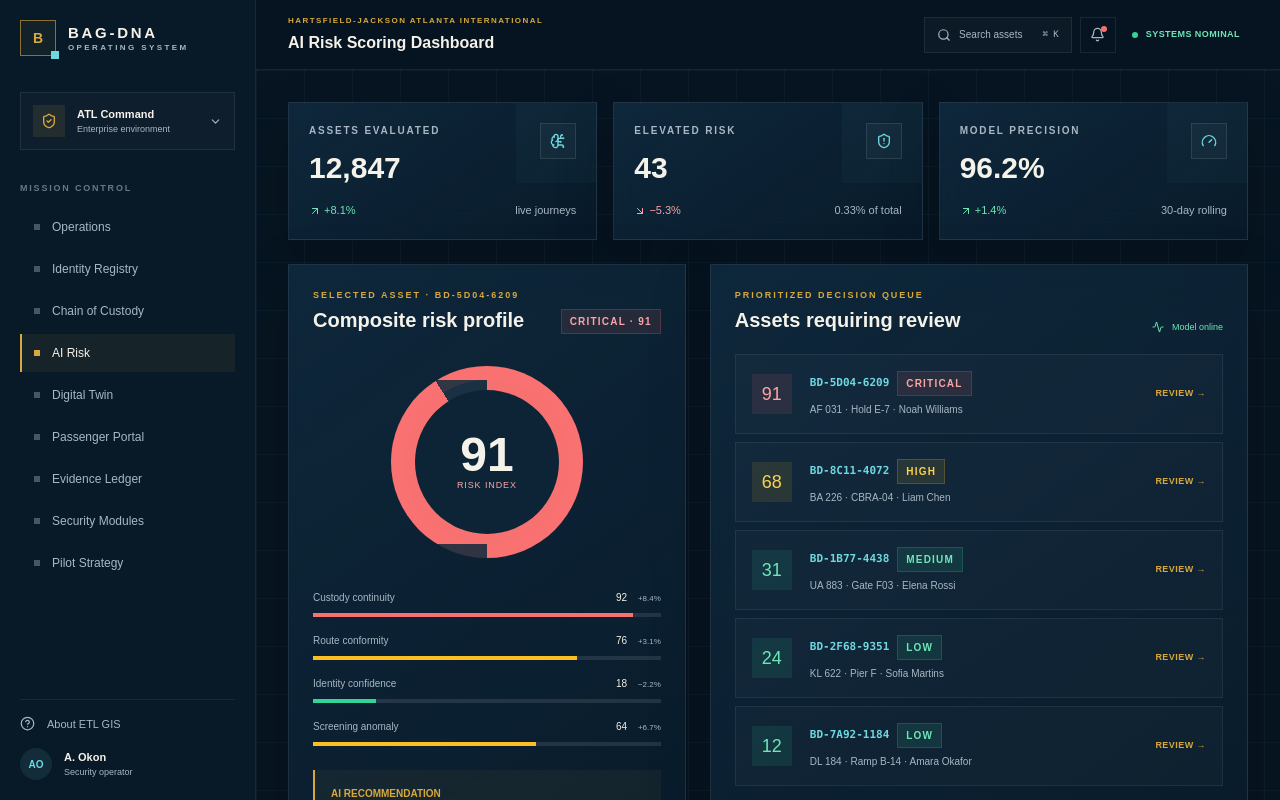
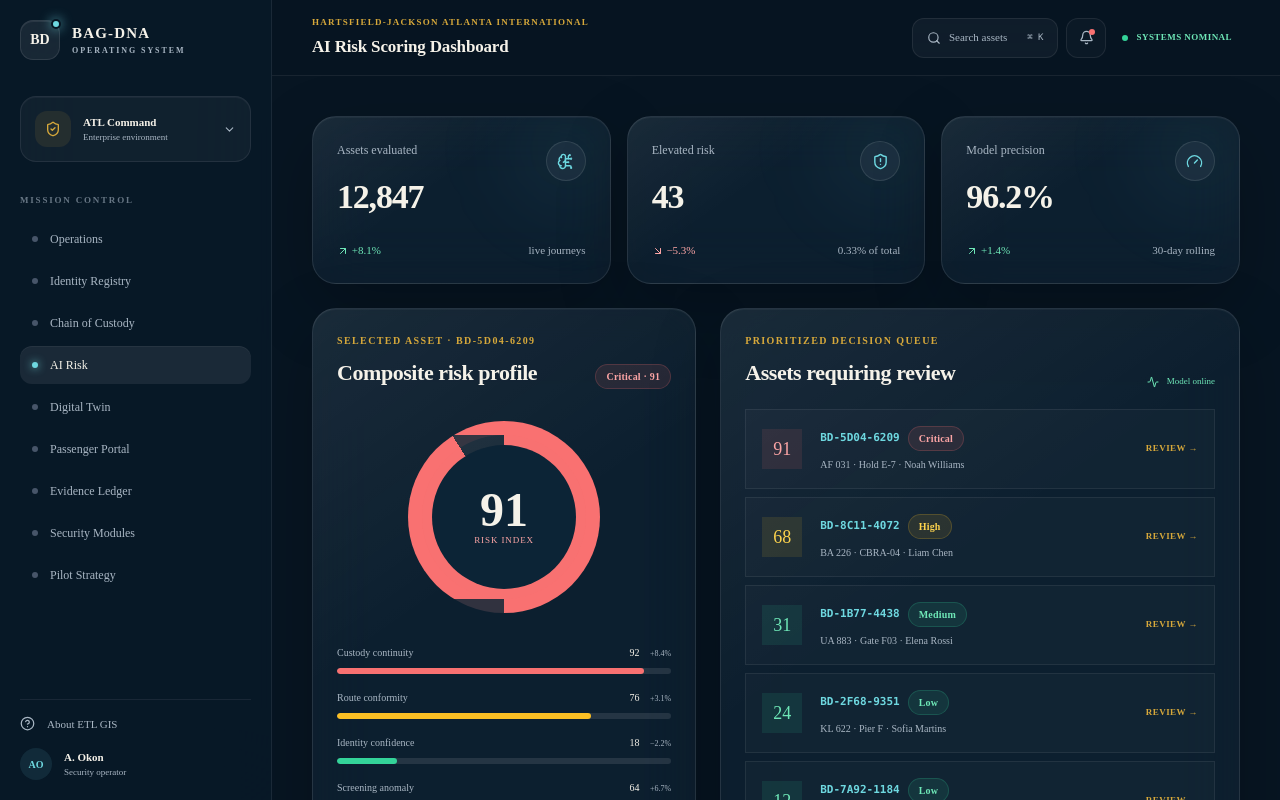
Before and after one commit to Omoluabi1003/bag-dna-os, a Next.js app: page /risk in a window 1280 px wide. Shown: the top 800 px of the page. Built offline with nearby package versions, Linux system fonts and the light colour scheme.

Commit message:
Refine dashboard with premium enterprise design

```diff
--- a/app/globals.css
+++ b/app/globals.css
@@ -4,6 +4,9 @@
 
 :root {
   color-scheme: dark;
+  --surface: rgba(17, 35, 51, .72);
+  --surface-strong: rgba(20, 41, 59, .92);
+  --hairline: rgba(255, 255, 255, .1);
 }
 
 * { box-sizing: border-box; }
@@ -11,11 +14,20 @@ html { scroll-behavior: smooth; }
 body {
   margin: 0;
   color: #f5f2e9;
-  background: #071522;
-  font-family: Arial, Helvetica, sans-serif;
+  background:
+    radial-gradient(circle at 82% -10%, rgba(74, 162, 174, .14), transparent 32rem),
+    radial-gradient(circle at 16% 0%, rgba(215, 169, 59, .08), transparent 26rem),
+    #071522;
+  font-family: var(--font-sans), -apple-system, BlinkMacSystemFont, "SF Pro Text", "Segoe UI", sans-serif;
+  -webkit-font-smoothing: antialiased;
 }
 
 ::selection { background: rgba(215, 169, 59, .35); }
+button, a { -webkit-tap-highlight-color: transparent; }
+button:focus-visible, a:focus-visible {
+  outline: 2px solid #6ed8e0;
+  outline-offset: 3px;
+}
 
 .grid-field {
   background-image:
@@ -30,10 +42,24 @@ body {
 }
 
 .glass {
-  background: linear-gradient(145deg, rgba(16,43,64,.84), rgba(10,29,45,.72));
-  border: 1px solid rgba(169,183,196,.13);
-  box-shadow: 0 22px 60px rgba(0,0,0,.18);
-  backdrop-filter: blur(18px);
+  background:
+    linear-gradient(145deg, rgba(255,255,255,.055), transparent 42%),
+    var(--surface);
+  border: 1px solid var(--hairline);
+  border-radius: 24px;
+  box-shadow:
+    0 1px 0 rgba(255,255,255,.04) inset,
+    0 24px 70px rgba(0,0,0,.22);
+  backdrop-filter: blur(28px) saturate(140%);
+}
+
+.glass-interactive {
+  transition: transform .3s cubic-bezier(.2,.8,.2,1), border-color .3s ease, background .3s ease;
+}
+.glass-interactive:hover {
+  transform: translateY(-2px);
+  border-color: rgba(255,255,255,.17);
+  background-color: rgba(22,45,64,.82);
 }
 
 .gold-line {
@@ -57,3 +83,12 @@ body {
   100% { transform: scale(1.5); opacity: 0; }
 }
 .pulse-ring { animation: pulse-ring 2s ease-out infinite; }
+
+@media (prefers-reduced-motion: reduce) {
+  *, *::before, *::after {
+    scroll-behavior: auto !important;
+    animation-duration: .01ms !important;
+    animation-iteration-count: 1 !important;
+    transition-duration: .01ms !important;
+  }
+}
--- a/components/logo.tsx
+++ b/components/logo.tsx
@@ -3,14 +3,14 @@ import Link from "next/link";
 export function Logo({ compact = false }: { compact?: boolean }) {
   return (
     <Link href="/" className="group flex items-center gap-3">
-      <span className="relative grid h-9 w-9 place-items-center border border-gold/60 bg-gold/5 text-sm font-bold text-gold">
-        B
-        <span className="absolute -bottom-1 -right-1 h-2 w-2 bg-cyan" />
+      <span className="relative grid h-10 w-10 place-items-center rounded-[13px] border border-white/10 bg-white/[.07] text-sm font-semibold text-ivory shadow-[inset_0_1px_0_rgba(255,255,255,.08)] transition group-hover:bg-white/[.11]">
+        BD
+        <span className="absolute -right-0.5 -top-0.5 h-2.5 w-2.5 rounded-full border-2 border-ink bg-cyan shadow-[0_0_12px_rgba(110,216,224,.8)]" />
       </span>
       {!compact && (
         <span className="leading-none">
-          <span className="block font-display text-[15px] font-bold tracking-[.18em] text-ivory">BAG-DNA</span>
-          <span className="mt-1 block text-[8px] font-bold tracking-[.3em] text-mist">OPERATING SYSTEM</span>
+          <span className="block font-display text-[15px] font-semibold tracking-[.08em] text-ivory">BAG-DNA</span>
+          <span className="mt-1.5 block text-[8px] font-semibold tracking-[.24em] text-mist">OPERATING SYSTEM</span>
         </span>
       )}
     </Link>
--- a/components/shell.tsx
+++ b/components/shell.tsx
@@ -15,13 +15,13 @@ export function AppShell({ children, title, eyebrow = "Hartsfield-Jackson Atlant
 
   return (
     <div className="min-h-screen bg-ink">
-      <aside className={`fixed inset-y-0 left-0 z-50 w-64 border-r border-white/[.07] bg-[#081927] p-5 transition-transform lg:translate-x-0 ${open ? "translate-x-0" : "-translate-x-full"}`}>
+      <aside className={`fixed inset-y-0 left-0 z-50 w-[272px] border-r border-white/[.08] bg-[#081927]/90 p-5 shadow-2xl backdrop-blur-2xl transition-transform lg:translate-x-0 lg:shadow-none ${open ? "translate-x-0" : "-translate-x-full"}`}>
         <div className="flex items-center justify-between">
           <Logo />
           <button className="text-mist lg:hidden" onClick={() => setOpen(false)} aria-label="Close navigation"><X size={20}/></button>
         </div>
-        <div className="mt-9 flex items-center gap-3 border border-white/[.08] bg-white/[.025] p-3">
-          <div className="grid h-8 w-8 place-items-center bg-gold/10 text-gold"><ShieldCheck size={16}/></div>
+        <div className="mt-9 flex items-center gap-3 rounded-2xl border border-white/[.08] bg-white/[.04] p-3.5 shadow-[inset_0_1px_0_rgba(255,255,255,.04)]">
+          <div className="grid h-9 w-9 place-items-center rounded-xl bg-gold/10 text-gold"><ShieldCheck size={16}/></div>
           <div className="min-w-0 flex-1">
             <p className="truncate text-[11px] font-bold text-ivory">ATL Command</p>
             <p className="text-[9px] text-mist">Enterprise environment</p>
@@ -32,8 +32,8 @@ export function AppShell({ children, title, eyebrow = "Hartsfield-Jackson Atlant
         <nav className="space-y-1">
           {navItems.map((item) => (
             <Link key={item.href} href={item.href} onClick={() => setOpen(false)}
-              className={`flex items-center gap-3 border-l-2 px-3 py-2.5 text-[12px] transition ${pathname === item.href ? "border-gold bg-gold/[.07] text-ivory" : "border-transparent text-mist hover:bg-white/[.03] hover:text-ivory"}`}>
-              <span className={`h-1.5 w-1.5 ${pathname === item.href ? "bg-gold" : "bg-slate-600"}`}/>
+              className={`flex items-center gap-3 rounded-xl px-3 py-2.5 text-[12px] font-medium transition ${pathname === item.href ? "bg-white/[.08] text-ivory shadow-[inset_0_1px_0_rgba(255,255,255,.05)]" : "text-mist hover:bg-white/[.04] hover:text-ivory"}`}>
+              <span className={`h-1.5 w-1.5 rounded-full ${pathname === item.href ? "bg-cyan shadow-[0_0_8px_#6ed8e0]" : "bg-slate-600"}`}/>
               {item.label}
             </Link>
           ))}
@@ -46,22 +46,22 @@ export function AppShell({ children, title, eyebrow = "Hartsfield-Jackson Atlant
           </div>
         </div>
       </aside>
-      <div className="lg:pl-64">
-        <header className="sticky top-0 z-40 flex h-[70px] items-center justify-between border-b border-white/[.07] bg-ink/90 px-5 backdrop-blur-xl md:px-8">
+      <div className="lg:pl-[272px]">
+        <header className="sticky top-0 z-40 flex h-[76px] items-center justify-between border-b border-white/[.07] bg-ink/75 px-5 backdrop-blur-2xl md:px-10">
           <div className="flex items-center gap-3">
             <button className="text-mist lg:hidden" onClick={() => setOpen(true)} aria-label="Open navigation"><Menu size={20}/></button>
             <div>
-              <p className="text-[8px] font-bold uppercase tracking-[.18em] text-gold">{eyebrow}</p>
-              <h1 className="mt-1 font-display text-base font-semibold text-ivory">{title}</h1>
+              <p className="text-[9px] font-semibold uppercase tracking-[.14em] text-gold">{eyebrow}</p>
+              <h1 className="mt-1 font-display text-[17px] font-semibold tracking-[-.01em] text-ivory">{title}</h1>
             </div>
           </div>
           <div className="flex items-center gap-2">
-            <button className="hidden h-9 items-center gap-2 border border-white/[.08] bg-white/[.025] px-3 text-[10px] text-mist md:flex"><Search size={14}/> Search assets <kbd className="ml-3 text-[9px]">⌘ K</kbd></button>
-            <button className="relative grid h-9 w-9 place-items-center border border-white/[.08] text-mist"><Bell size={15}/><span className="absolute right-2 top-2 h-1.5 w-1.5 rounded-full bg-red-400"/></button>
+            <button className="hidden h-10 items-center gap-2 rounded-xl border border-white/[.08] bg-white/[.04] px-3.5 text-[11px] text-mist transition hover:bg-white/[.07] md:flex"><Search size={14}/> Search assets <kbd className="ml-3 text-[9px]">⌘ K</kbd></button>
+            <button aria-label="Notifications" className="relative grid h-10 w-10 place-items-center rounded-xl border border-white/[.08] bg-white/[.025] text-mist transition hover:bg-white/[.06]"><Bell size={15}/><span className="absolute right-2.5 top-2.5 h-1.5 w-1.5 rounded-full bg-red-400"/></button>
             <div className="hidden items-center gap-2 px-2 sm:flex"><span className="h-1.5 w-1.5 rounded-full bg-emerald-400"/><span className="text-[9px] font-bold uppercase tracking-wider text-emerald-300">Systems nominal</span></div>
           </div>
         </header>
-        <main className="grid-field min-h-[calc(100vh-70px)] p-5 md:p-8">{children}</main>
+        <main className="min-h-[calc(100vh-76px)] p-5 md:p-10">{children}</main>
       </div>
     </div>
   );
--- a/components/ui.tsx
+++ b/components/ui.tsx
@@ -18,7 +18,7 @@ export function Badge({ children, tone = "slate" }: { children: React.ReactNode;
     blue: "border-blue-400/20 bg-blue-400/10 text-blue-300",
     slate: "border-white/10 bg-white/5 text-mist",
   };
-  return <span className={`inline-flex items-center gap-1.5 border px-2 py-1 text-[10px] font-bold uppercase tracking-[.12em] ${tones[tone] || tones.slate}`}>{children}</span>;
+  return <span className={`inline-flex items-center gap-1.5 rounded-full border px-2.5 py-1 text-[10px] font-semibold tracking-[.02em] ${tones[tone] || tones.slate}`}>{children}</span>;
 }
 
 export function MetricCard({ label, value, change, icon: Icon, detail }: {
@@ -26,16 +26,16 @@ export function MetricCard({ label, value, change, icon: Icon, detail }: {
 }) {
   const positive = !change?.startsWith("−");
   return (
-    <div className="glass relative overflow-hidden p-5">
-      <div className="absolute right-0 top-0 h-20 w-20 bg-cyan/[.03]" />
+    <div className="glass glass-interactive relative overflow-hidden p-6">
+      <div className="absolute -right-6 -top-8 h-32 w-32 rounded-full bg-cyan/[.05] blur-2xl" />
       <div className="flex items-start justify-between">
         <div>
-          <p className="text-[10px] font-bold uppercase tracking-[.18em] text-mist">{label}</p>
-          <p className="mt-3 font-display text-3xl font-semibold text-ivory">{value}</p>
+          <p className="text-[12px] font-medium text-mist">{label}</p>
+          <p className="mt-3 font-display text-[34px] font-semibold tracking-[-.035em] text-ivory">{value}</p>
         </div>
-        <div className="grid h-9 w-9 place-items-center border border-white/10 bg-white/[.03] text-cyan"><Icon size={16} /></div>
+        <div className="grid h-10 w-10 place-items-center rounded-full border border-white/10 bg-white/[.05] text-cyan"><Icon size={17} /></div>
       </div>
-      <div className="mt-4 flex items-center justify-between text-[11px]">
+      <div className="mt-5 flex items-center justify-between text-[11px]">
         {change && <span className={positive ? "text-emerald-300" : "text-red-300"}>{positive ? <ArrowUpRight className="inline" size={12}/> : <ArrowDownRight className="inline" size={12}/>} {change}</span>}
         <span className="text-mist">{detail}</span>
       </div>
@@ -47,8 +47,8 @@ export function SectionHeading({ eyebrow, title, action }: { eyebrow?: string; t
   return (
     <div className="mb-5 flex items-end justify-between gap-4">
       <div>
-        {eyebrow && <p className="mb-1 text-[9px] font-bold uppercase tracking-[.22em] text-gold">{eyebrow}</p>}
-        <h2 className="font-display text-xl font-semibold text-ivory">{title}</h2>
+        {eyebrow && <p className="mb-2 text-[10px] font-semibold uppercase tracking-[.14em] text-gold">{eyebrow}</p>}
+        <h2 className="font-display text-[22px] font-semibold tracking-[-.02em] text-ivory">{title}</h2>
       </div>
       {action}
     </div>
@@ -57,5 +57,5 @@ export function SectionHeading({ eyebrow, title, action }: { eyebrow?: string; t
 
 export function Progress({ value, tone = "cyan" }: { value: number; tone?: string }) {
   const colors: Record<string, string> = { cyan: "bg-cyan", gold: "bg-gold", red: "bg-red-400", emerald: "bg-emerald-400", amber: "bg-amber-400" };
-  return <div className="h-1 w-full bg-white/10"><div className={`h-full ${colors[tone] || colors.cyan}`} style={{ width: `${value}%` }} /></div>;
+  return <div className="h-1.5 w-full overflow-hidden rounded-full bg-white/10"><div className={`h-full rounded-full ${colors[tone] || colors.cyan}`} style={{ width: `${value}%` }} /></div>;
 }
```
Also changed, not shown: app/dashboard/page.tsx (+17 -13 lines).
